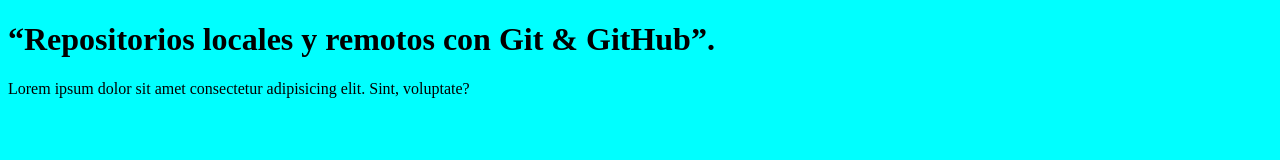
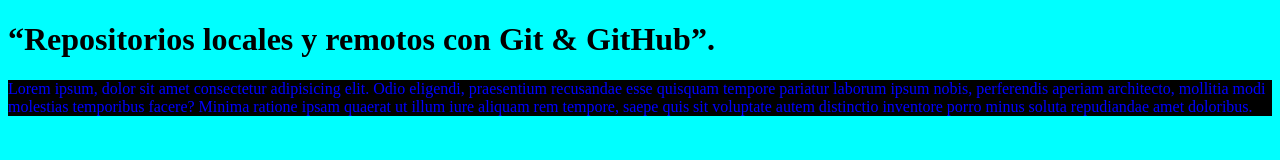
Before and after one commit to fabianblancowuest/repositorio, a plain HTML site: page index.html in a window 1280 px wide. Drawn offline with Linux system fonts and the light colour scheme.

Commit message:
En la rama develop se creó un párrafo de 50 palabras, se modificó estilos css y se modifico el app.js

```diff
--- a/CSS/styles.css
+++ b/CSS/styles.css
@@ -6,3 +6,7 @@ body {
 h1 {
     font-size: xx-large;
 }
+p{
+    color: blue;
+    background: black;
+}
--- a/index.html
+++ b/index.html
@@ -9,7 +9,8 @@
 <body>
     <h1>“Repositorios locales y remotos con Git & GitHub”.</h1>
 
-    <p>Lorem ipsum dolor sit amet consectetur adipisicing elit. Sint, voluptate?</p>
+   <p>Lorem ipsum, dolor sit amet consectetur adipisicing elit. Odio eligendi, praesentium recusandae esse quisquam tempore pariatur laborum ipsum nobis, perferendis aperiam architecto, mollitia modi molestias temporibus facere? Minima ratione ipsam quaerat ut illum iure aliquam rem tempore, saepe quis sit voluptate autem distinctio inventore porro minus soluta repudiandae amet doloribus.</p>
+
 
     <script src="js/app.js"></script>
 </body>
--- a/js/app.js
+++ b/js/app.js
@@ -1 +1 @@
-alert("Repositorios locales y remotos con Git & GitHub");
+console.log("Repositorios locales y remotos con Git & GitHub");
```
